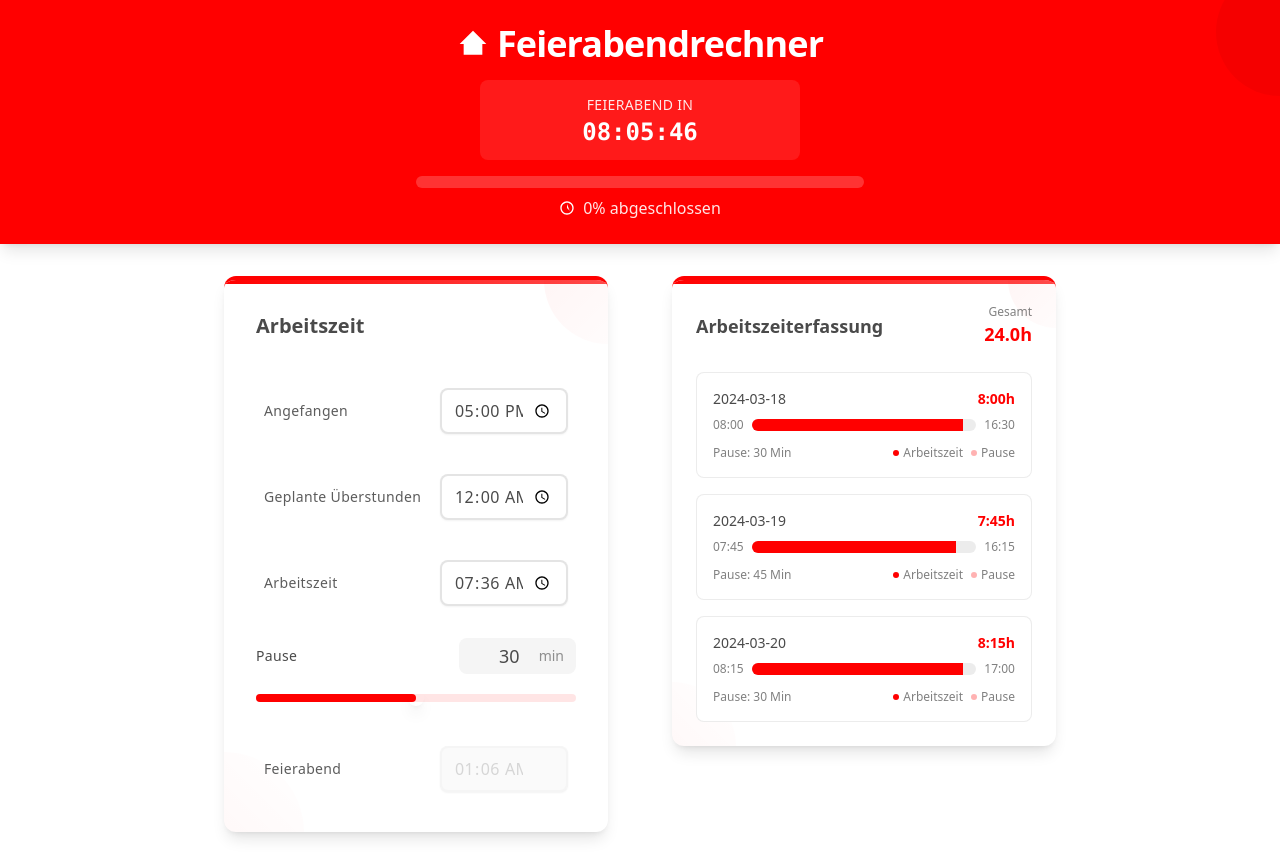
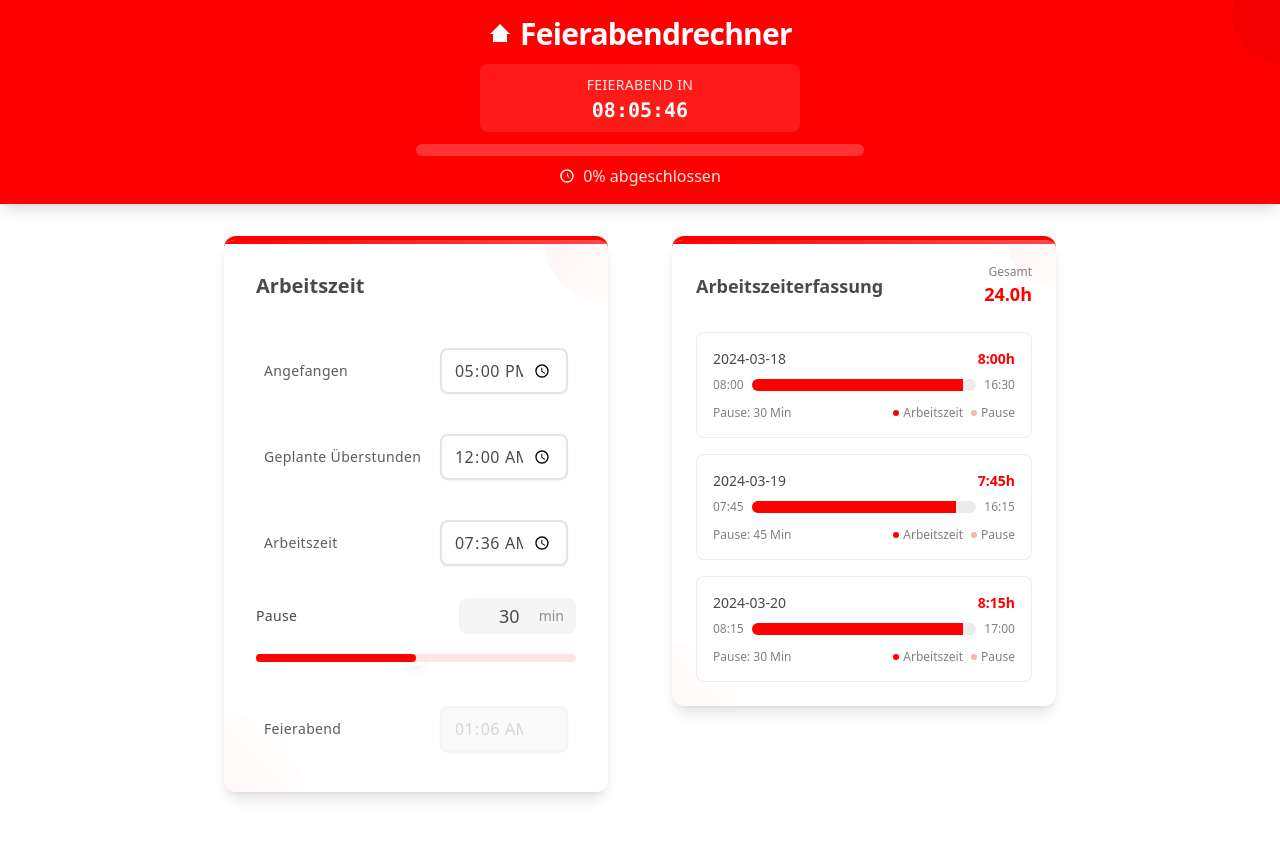
Before and after one commit to lulkebit/lulkebit.github.io, a React (Create React App) app: page / in a window 1280 px wide. After the commit the page ends 824 px from the top, so only its background shows below. Built offline with nearby package versions, Linux system fonts and the light colour scheme.

Commit message:
refactor: Adjust header styling and reduce component sizes

```diff
--- a/src/components/Header.jsx
+++ b/src/components/Header.jsx
@@ -3,30 +3,30 @@ import ProgressBar from './Progressbar';
 
 const Header = ({ remainingTime, progress }) => {
     return (
-        <header className='bg-sparkasse-red text-white py-6 px-4 shadow-lg relative overflow-hidden'>
-            <div className='absolute top-0 right-0 w-32 h-32 transform translate-x-16 -translate-y-8'>
+        <header className='bg-sparkasse-red text-white py-4 px-4 shadow-lg relative overflow-hidden'>
+            <div className='absolute top-0 right-0 w-24 h-24 transform translate-x-12 -translate-y-8'>
                 <div className='w-full h-full bg-sparkasse-darkred rounded-full opacity-20'></div>
             </div>
             <div className='container mx-auto relative z-10'>
-                <div className='flex items-center justify-center mb-4'>
+                <div className='flex items-center justify-center mb-3'>
                     <svg
-                        className='w-8 h-8 mr-2'
+                        className='w-6 h-6 mr-2'
                         viewBox='0 0 24 24'
                         fill='currentColor'
                     >
                         <path d='M12 2L2 12h3v8h14v-8h3L12 2z' />
                     </svg>
-                    <h1 className='text-3xl md:text-4xl font-bold tracking-tight'>
+                    <h1 className='text-2xl md:text-3xl font-bold tracking-tight'>
                         Feierabendrechner
                     </h1>
                 </div>
-                <div className='bg-white/10 rounded-lg py-3 px-6 backdrop-blur-sm max-w-xs mx-auto mb-4'>
+                <div className='bg-white/10 rounded-lg py-2 px-4 backdrop-blur-sm max-w-xs mx-auto mb-3'>
                     <p className='text-center'>
                         <span className='text-sm uppercase tracking-wide opacity-90'>
                             Feierabend in
                         </span>
                         <br />
-                        <span className='text-2xl font-mono font-bold'>
+                        <span className='text-xl font-mono font-bold'>
                             {remainingTime}
                         </span>
                     </p>
```
